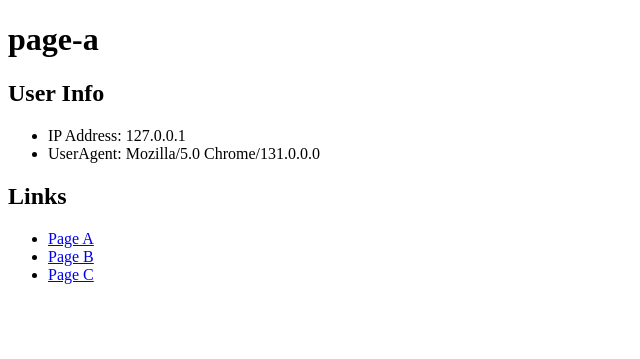
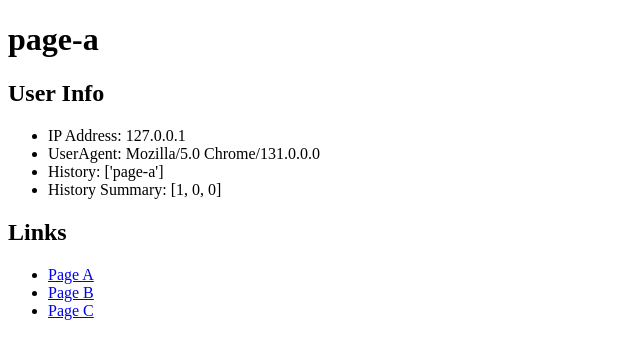
Before and after one commit to afcarl/toy-recommend-webpage, a Django app: page /page-a/ in a window 1280 px wide. Shown: the top 359 px of the page, without its empty margins (0-640 px from the left). Run offline with Django 3.2, Linux system fonts and the light colour scheme; data comes from the database, SQL or seed files in the repository; parts of the project's set-up code (start-up, migrations or seed data) failed here and were passed over.

Commit message:
show access history

```diff
--- a/webapp/templates/template.html
+++ b/webapp/templates/template.html
@@ -12,6 +12,8 @@
     <ul>
       <li>IP Address: {{client_ip_address}}</li>
       <li>UserAgent: {{user_agent}}</li>
+      <li>History: {{history}}</li>
+      <li>History Summary: {{history_summary}}</li>
     </ul>
 
     <h2>Links</h2>
--- a/webapp/webapp/models.py
+++ b/webapp/webapp/models.py
@@ -36,7 +36,7 @@ class AccessHistory(models.Model):
             ## delete head element
             access_history_array.pop(0)
         self.history_pickle = pickle.dumps(access_history_array)
-        self.save(update_fields=['history_pickle'])
+        self.save()
 
     def summarize_history(self):
         if isinstance(self.get_history(), list):
--- a/webapp/webapp/views/pages.py
+++ b/webapp/webapp/views/pages.py
@@ -19,8 +19,26 @@ def view_page_c(request):
 def view_page(request, params_dict):
     template = loader.get_template('template.html')
     params_dict.update(get_basic_parameters(request))
+    params_dict.update(get_access_info(request, params_dict))
     context  = RequestContext(request, params_dict)
     return HttpResponse(template.render(context))
+
+def get_basic_parameters(request):
+    basic_parameters = {
+            'client_ip_address' : get_client_ip(request),
+            'user_agent'        : get_user_agent(request),
+            }
+    return basic_parameters
+
+def get_access_info(request, params_dict):
+    access_history = fetch_user_access_history(request)
+    page = params_dict['title'] if 'title' in params_dict else 'page-a'
+    access_history.update_history(page)
+    access_info = {
+            'history'         : access_history.get_history(),
+            'history_summary' : access_history.summarize_history(),
+            }
+    return access_info
 
 def fetch_user_access_history(request):
     try:
@@ -36,13 +54,6 @@ def get_client_ip(request):
         ip = request.META.get('REMOTE_ADDR')
     return ip
 
-def get_basic_parameters(request):
-    basic_parameters = {
-            'client_ip_address' : get_client_ip(request),
-            'user_agent'        : get_user_agent(request),
-            }
-    return basic_parameters
-
 def get_user_agent(request):
     return request.META['HTTP_USER_AGENT']
 
```
Also changed, not shown: webapp/webapp/tests/views/test_pages.py (+6 -0 lines).
